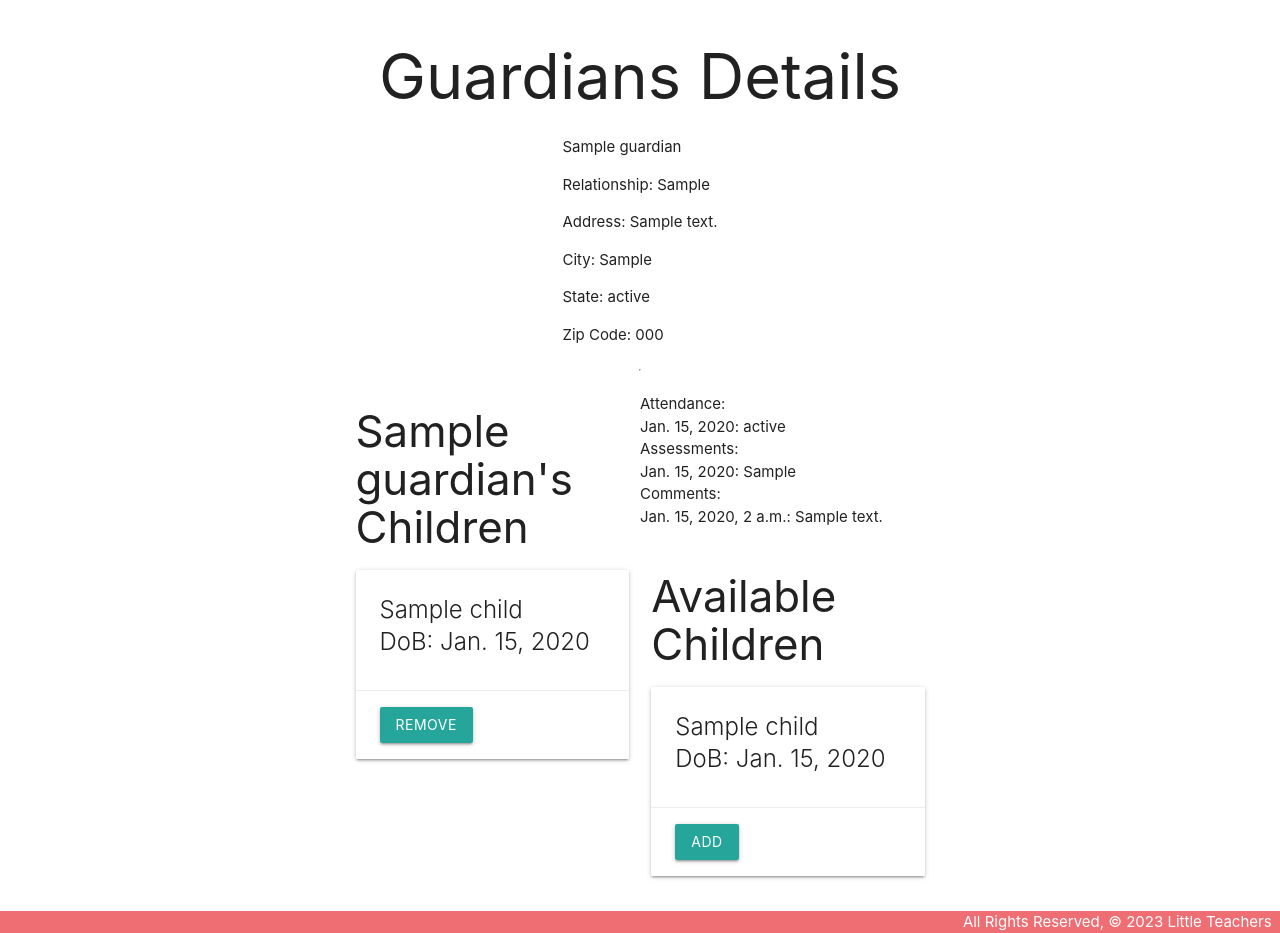
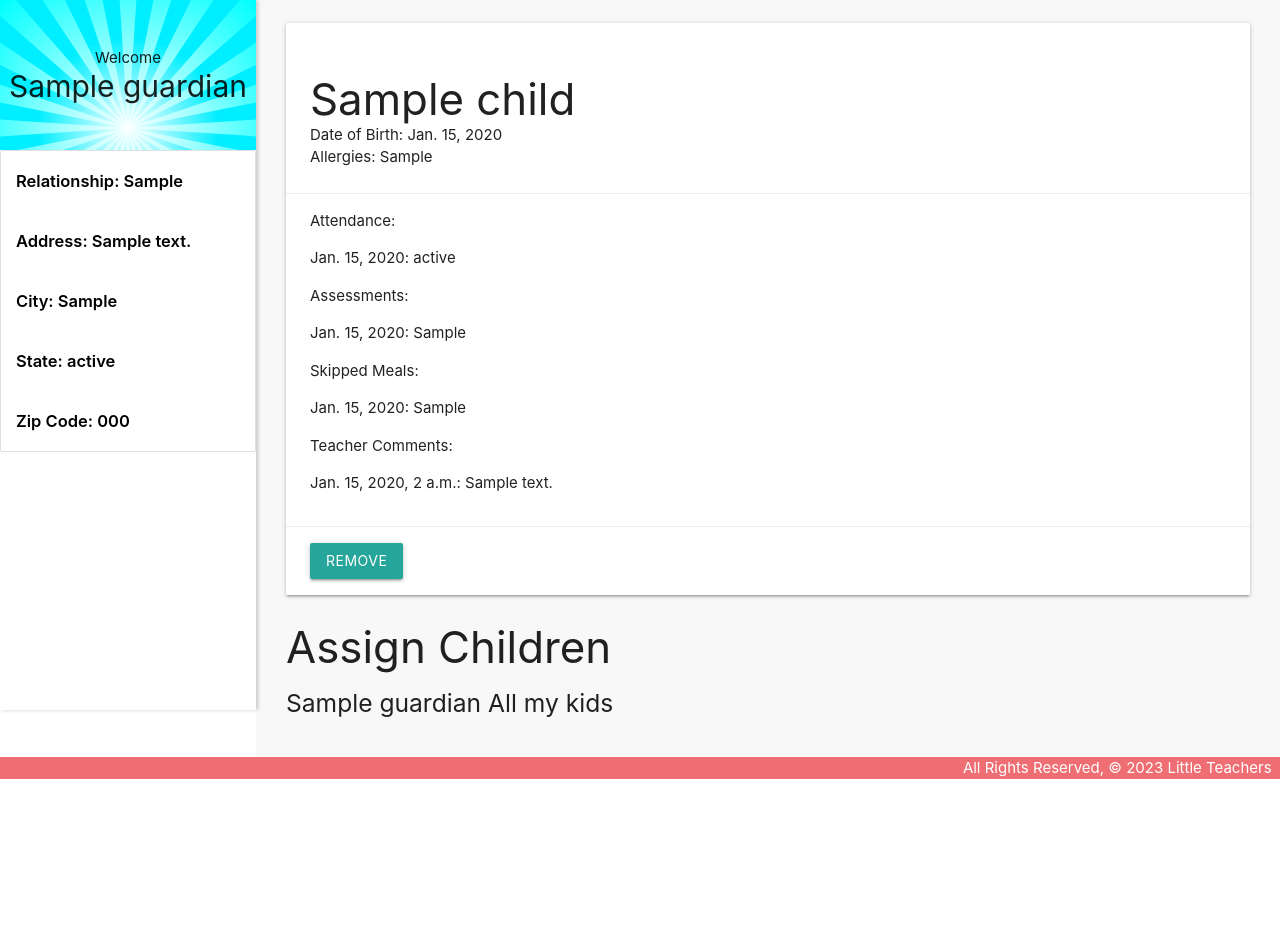
Before and after one commit to mar69287/little-learners, a Django app: page /guardians/1/ in a window 1280 px wide. Shown: the part 90-1023 px from the top of the page. After the commit the page ends 869 px from the top, so only its background shows below. Run offline with Django 4.2, Linux system fonts and the light colour scheme; a user stored in the database is signed in; tables that the repository leaves empty hold one stand-in row (values such as "Sample post").

Commit message:
edited guardian detail

```diff
--- a/main_app/templates/Guardians/details.html
+++ b/main_app/templates/Guardians/details.html
@@ -1,31 +1,60 @@
 {% extends 'base.html' %}
 {% block content %}
-<section class="main">
-  <h1>Guardians Details</h1>
-
-
-          <div class="card-content">
-              <span class="card-title">{{ guardian.name }}</span>
+<div class="teacher-main">
+  <div id="name-title">
+    {% if user.guardian %}
+    <p>Welcome</p>
+    {% endif %}
+    <h1>{{ guardian.name }}</h1>
+  </div>
+  <div class="collection">
     <p>Relationship: {{ guardian.relationship }}</p>
     <p>Address: {{guardian.address }}</p>
     <p>City: {{guardian.city}}</p>
     <p>State: {{guardian.state}}</p>
     <p>Zip Code: {{guardian.zip_code}}</p>
   </div>
+</div>
 
-
-      <hr>
-      <div class="row">
-        <div class="col s6">
-          <h3>{{ guardian.name }}'s Children</h3>
+  <div class="teacher-content">
     {% if guardian.children.count %}
       {% for child in guardian.children.all %}
         <div class="card">
-                <div class="card-content">
-                  <span class="card-title">
-                     <span>{{child.name}}</span> <br> DoB: {{ child.DoB }}
-                  </span>
+            <div class="card-content flex">
+              <div class="name">
+                <h3 class="person-name">{{ child.name }}</h3>
+                <p>Date of Birth: {{child.DoB}}</p>
+                <p>Allergies: {{child.allergies}}</p>
               </div>
+            </div>
+            {% if user.guardian %}
+              <div class="card-action">
+                <p>Attendance:</p>
+                <ul>
+                  {% for attendance in child.attendance_set.all %}
+                    <li>{{ attendance.date }}: {{ attendance.status }}</li>
+                  {% endfor %}
+                </ul>
+                <p>Assessments:</p>
+                <ul>
+                  {% for assessment in child.assessment_set.all %}
+                  <li>{{ assessment.date }}: {{ assessment.behavior }}</li>
+                  {% endfor %}
+                </ul>
+                <p>Skipped Meals:</p>
+                <ul>
+                  {% for meal in child.feeding_set.all %}
+                    <li>{{ meal.date }}: {{ meal.did_eat }}</li>
+                  {% endfor %}
+                </ul>
+                <p>Teacher Comments:</p>
+                <ul>
+                  {% for comment in child.comment_set.all %}
+                    <li>{{ comment.date }}: {{ comment.message }}</li>
+                  {% endfor %}
+                </ul>
+              </div>
+            {% endif %}
             {% if user.teacher %}
               <div class="card-action">
                 <form action="{% url 'remove_child' guardian.id child.id %}" method="POST">
@@ -36,50 +65,21 @@
             {% endif %}
         </div>
       {% endfor %}
-          {% else %}
-            <h5>No Children</h5>
     {% endif %}
-        </div>
 
 
-              {% if user.guardian %}
-              {% for child in guardian.children.all %}
-          <ul>
-            <li>Attendance:
-              <ul>
-                {% for attendance in child.attendance_set.all %}
-                  <li>{{ attendance.date }}: {{ attendance.status }}</li>
-                {% endfor %}
-              </ul>
-            </li>
-            <li>Assessments:
-              <ul>
-                {% for assessment in child.assessment_set.all %}
-                  <li>{{ assessment.date }}: {{ assessment.behavior }}</li>
-                {% endfor %}
-              </ul>
-            </li>
-            <li>Comments:
-              <ul>
-                {% for comment in child.comment_set.all %}
-                  <li>{{ comment.date }}: {{ comment.message }}</li>
-                {% endfor %}
-              </ul>
-            </li>
-          </ul>
-        {% endfor %}
-        {% endif %}
 
         {% if user.teacher %}
         <div class="col s6">
-          <h3>Available Children</h3>
+          <h3>Assign Children</h3>
           {% if children.count %}
             {% for child in children.all %}
               <div class="card">
-                <div class="card-content">
-                  <span class="card-title">
-                      <span>{{child.name}}</span> <br> DoB: {{ child.DoB }}
-                  </span>
+                <div class="card-content flex">
+                  <div class="name">
+                    <h3 class="person-name">{{ child.name }}</h3>
+                    <p>Date of Birth: {{child.DoB}}</p>
+                  </div>
                 </div>
                 <div class="card-action">
                   <form action="{% url 'assoc_child' guardian.id child.id %}" method="POST">
@@ -97,6 +97,7 @@
         {% endif %}
 
 
-</section>
+
+
 
 {% endblock %}
--- a/main_app/templates/base.html
+++ b/main_app/templates/base.html
@@ -10,7 +10,6 @@
     <link rel="stylesheet" href="https://cdnjs.cloudflare.com/ajax/libs/materialize/1.0.0/css/materialize.min.css">
     <link rel="stylesheet" type="text/css" href="{% static 'css/style.css' %}">
     <script src="https://cdnjs.cloudflare.com/ajax/libs/materialize/1.0.0/js/materialize.min.js"></script>
-    <script src="https://cdn.jsdelivr.net/npm/chart.js"></script>
 </head>
 <body>
     <header>
--- a/main_app/views.py
+++ b/main_app/views.py
@@ -6,6 +6,7 @@ from django.shortcuts import render, redirect, get_object_or_404
 from django.views.generic.edit import CreateView, UpdateView, DeleteView
 from django.views.generic import ListView, DetailView
 from datetime import date
+from django.http import JsonResponse
 from django.urls import reverse_lazy
 from .forms import CommentForm
 from django.db.models import Q, Count
@@ -51,24 +52,12 @@ def guardians_index(request):
 
 @login_required
 def guardians_detail(request, guardian_id):
-    # guardian = Guardian.objects.get(id=guardian_id)
-    # id_list = guardian.children.all().values_list('id')
-    # children_guardian_doesnt_have = Child.objects.exclude(id__in=id_list)
-    # return render(request, 'guardians/details.html', {
-    #   'guardian': guardian,
-    #   'children': children_guardian_doesnt_have
-    # })
     guardian = Guardian.objects.get(id=guardian_id)
-    children = guardian.children.annotate(
-        present_count=Count('attendance', filter=Q(attendance__status='present')),
-        absent_count=Count('attendance', filter=Q(attendance__status='absent')),
-    )
-    present_count = Attendance.objects.filter(child__in=guardian.children.all(), status='present').count()
-    print(f"Present count: {present_count}")
-    print(children)
+    id_list = guardian.children.all().values_list('id')
+    children_guardian_doesnt_have = Child.objects.exclude(id__in=id_list)
     return render(request, 'guardians/details.html', {
-        'guardian': guardian,
-        'children': children,
+      'guardian': guardian,
+      'children': children_guardian_doesnt_have
     })
 
 
```
Also changed, not shown: main_app/static/js/chart.js (+20 -1 lines). Lines whose indentation alone changed are shown as unchanged.
